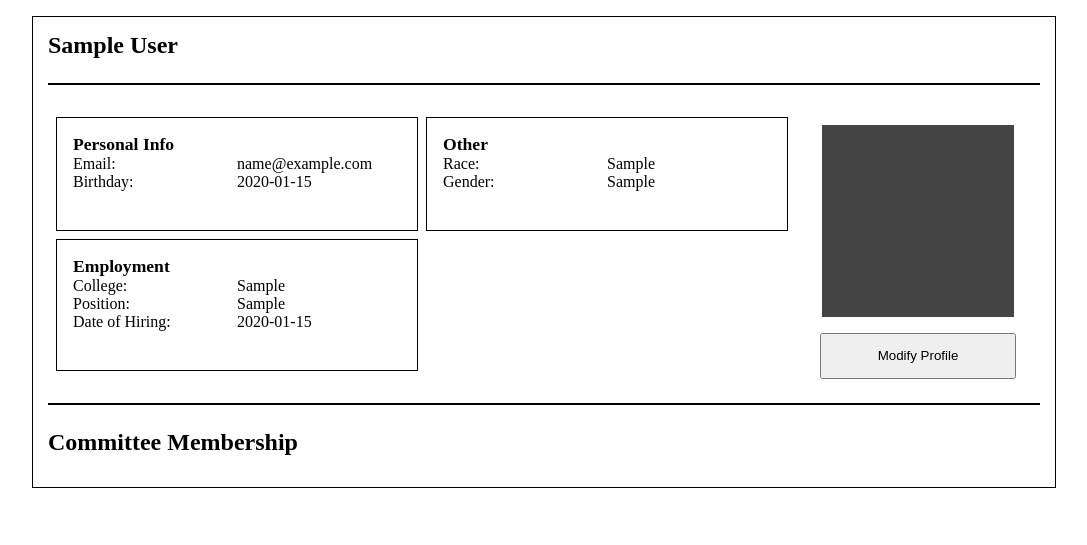
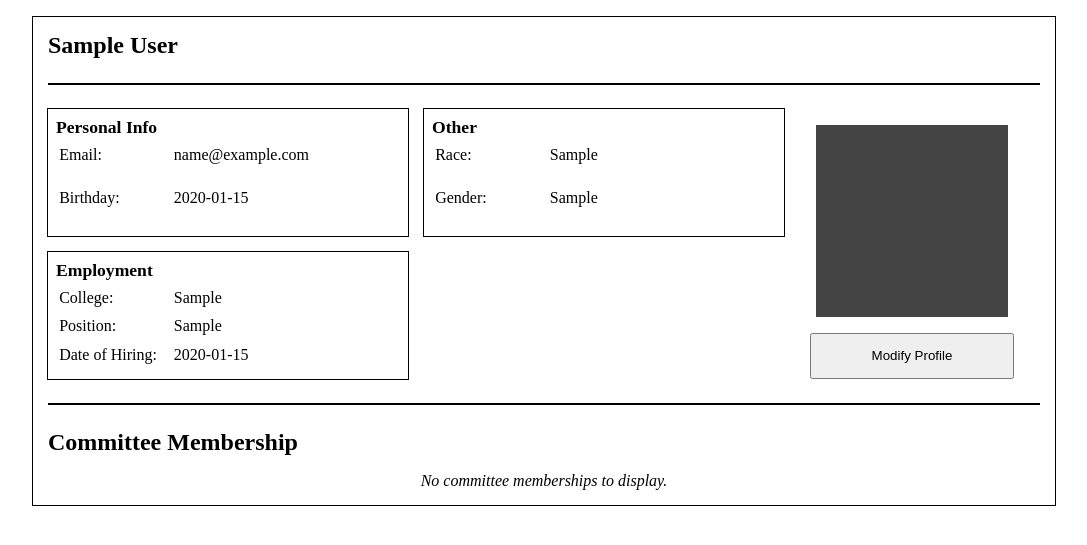
Before and after one commit to cpsc351-group1/majorsystem, a PHP site: page /user_details.php?user=1 in a window 1280 px wide. Shown: the part 80-625 px from the top of the page, without its empty margins (96-1183 px from the left). Run offline with PHP 8.4, Linux system fonts and the light colour scheme; the visitor is signed in with stand-in values (Sample User, id 1); tables that the repository leaves empty hold one stand-in row (values such as "Sample post").

Commit message:
user_details committee membership display
some other small fixes and touch-ups as well

```diff
--- a/css/profile.css
+++ b/css/profile.css
@@ -36,36 +36,40 @@
 
 /*    tiled elements    */
 .tiles {
-  flex: fit-content;
+  width: 100%;
   display: grid;
-  width: 100%;
-  grid-template-columns: repeat(auto-fit, minmax(200px, 300px));
-  justify-content: space-around;
+  grid-template-columns: repeat(auto-fit, minmax(250px, 1fr));
+  grid-auto-rows: 1fr;
   grid-gap: 1em;
 }
 
 .tiles .tile {
   position: relative;
-  display: grid;
-  grid-template-columns: 1fr 2fr;
-  justify-content: space-around;
+  display: flex;
+  flex-flow: column nowrap;
   padding: 0.5em;
   outline: 1px solid #000000;
-  min-height: 150px;
 }
 
 .tile input:disabled {
   position: absolute;
-  right: 0.5em;
-  bottom: 1em;
-  width: 2em;
-  height: 2em;
+  right: 0.3em;
+  top: 0.5em;
+  width: 1.5em;
+  height: 1.5em;
+}
+
+.tile.center {
+  justify-content: center;
 }
 
 /*    heading    */
-.body .heading {
+.block .heading {
   grid-column: 1 / -1;
-  grid-row: 1 / 2;
+}
+
+.tile .heading {
+  margin-bottom: 0.3em;
 }
 
 /*    body inputs    */
@@ -86,13 +90,6 @@
 }
 
 /* profile specifics */
-.profile .block {
-  display: grid;
-  grid-template-columns: 1fr 1fr;
-  align-content: flex-start;
-  padding: 1em;
-  border: 1px solid black;
-}
 
 .profile {
   display: flex;
@@ -100,20 +97,23 @@
   flex-flow: row nowrap;
 }
 
-.wrap_profile {
+.list {
+  height: 100%;
   display: grid;
-  grid-template-columns: repeat(auto-fit, minmax(250px, 1fr));
-  padding: 0.5em;
-  grid-gap: 0.5em;
-  flex: 3;
+  grid-template-columns: 1fr 2fr;
+  grid-auto-rows: 1fr;
 }
 
-.right {
-  flex: 1;
+.list * {
+  padding: .2em;
+}
+
+.list div:nth-child(4n+1), .list div:nth-child(4n-2) {
+  background-color: #DDDDDD;
 }
 
 .body .image {
-  margin: 1em auto;
+  margin: 1em 2em;
   width: 12em;
   height: 12em;
   border: #111111;
--- a/css/selection.css
+++ b/css/selection.css
@@ -13,15 +13,14 @@ h4 {
 }
 
 .selection {
-  height: inherit;
+  height: 100%;
   display: grid;
   grid-template-columns: 3fr 2fr;
   outline: 1px solid black;
-  overflow: hidden;
 }
 
 .results {
-  height: inherit;
+  height: 100%;
   overflow-y: scroll;
   display: flex;
   flex-flow: column nowrap;
--- a/user_details.php
+++ b/user_details.php
@@ -17,16 +17,24 @@
       $entered_id = $_GET['user'];
 
       # prepare statement (this is done to prevent sql injection)
-      $election = $conn->prepare("SELECT * FROM `User` WHERE CNU_ID=?");
+      $stmt = $conn->prepare("SELECT * FROM `User` WHERE CNU_ID=?");
       # bind parameter to int
-      $election->bind_param('i', $entered_id);
+      $stmt->bind_param('i', $entered_id);
       # execute statement
-      $election->execute();
+      $stmt->execute();
       # obtain results object
-      $user = $election->get_result()->fetch_assoc();
+      $user = $stmt->get_result()->fetch_assoc();
       # close connection
-      $election->close();
+      $stmt->close();
 
+      validate_inputs(is_null($user), 0, 'user_selection.php');
+
+      # store user id variable
+      $user_id = $user['CNU_ID'];
+
+      # sql to pull committee memberships
+      $seat_sql = "SELECT * FROM `Committee Seat` WHERE User_CNU_ID = $user_id";
+      $seats = $conn->query($seat_sql);
     ?>
 
   <title>CNU — <?php echo $user['Fname']." ".$user['Lname']; ?></title>
@@ -48,28 +56,32 @@
         <hr>
         <div class="profile">
 
-            <div class="wrap_profile">
-              <div class="block">
+          <div class="tiles">
+            <div class="tile">
               <span class="sub heading">Personal Info</span>
-
+              <div class="list">
                 <span class="label">Email:</span>
                 <span><?php echo $user['Email'];?></span>
 
                 <span class="label">Birthday:</span>
                 <span><?php echo $user['Birthday'];?></span>
               </div>
+            </div>
 
-              <div class="block">
+            <div class="tile">
               <span class="sub heading">Other</span>
+              <div class="list">
                 <span class="label">Race:</span>
                 <span><?php echo $user['Race'];?></span>
 
                 <span class="label">Gender:</span>
                 <span><?php echo $user['Gender'];?></span>
               </div>
+            </div>
 
-              <div class="block">
+            <div class="tile">
               <span class="sub heading">Employment</span>
+              <div class="list">
                 <span class="label">College:</span>
                 <span><?php echo $user['Department'];?></span>
 
@@ -78,6 +90,7 @@
 
                 <span class="label">Date of Hiring:</span>
                 <span><?php echo $user['Date_of_Hiring'];?></span>
+              </div>
             </div>
           </div>
           <div class="right">
@@ -94,7 +107,40 @@
         <hr>
         <span class="heading major">Committee Membership</span>
         <div class="profile">
-          <!-- TODO: dynamically insert committee memberships -->
+        <div class="tiles">
+          <?php
+          if ($seats->num_rows != 0) {
+              # iterate through each seat
+              while ($seat = $seats->fetch_assoc()) {
+                  # pull committee details
+                  $committee_id = $seat['Committee_Committee_ID'];
+                  $committee_sql = "SELECT * FROM `Committee` WHERE Committee_ID = '$committee_id'";
+
+                  $committee = $conn->query($committee_sql)->fetch_assoc();
+
+                  # store committee variables
+                  $committee_name = $committee['Name'];
+                  $committee_description = $committee['Description'];
+
+                  # pull committee chairman
+                  $chairman_sql = "SELECT * FROM `Chairman` WHERE Committee_Committee_ID = '$committee_id' AND User_CNU_ID = $user_id";
+                  $chairman = $conn->query($chairman_sql)->fetch_assoc();
+
+                  # render tile for committee
+                  echo "<div class='tile'>";
+                        if (!is_null($chairman)) {
+                          echo "<div class='sub heading'>Committee Chair</div>";
+                        }
+                  echo  " <div class='sub heading'>$committee_name</div>
+                          <div>$committee_description</div>
+                        </div>";
+              }
+          } else {
+              # error message in case user has no seats
+              echo "<div class='center'>No committee memberships to display.</div>";
+          }
+          ?>
+        </div>
         </div>
       </div>
     </div>
```
Also changed, not shown: committee_details.php (+5 -5 lines), election_details.php (+3 -4 lines). Lines whose indentation alone changed are shown as unchanged.
